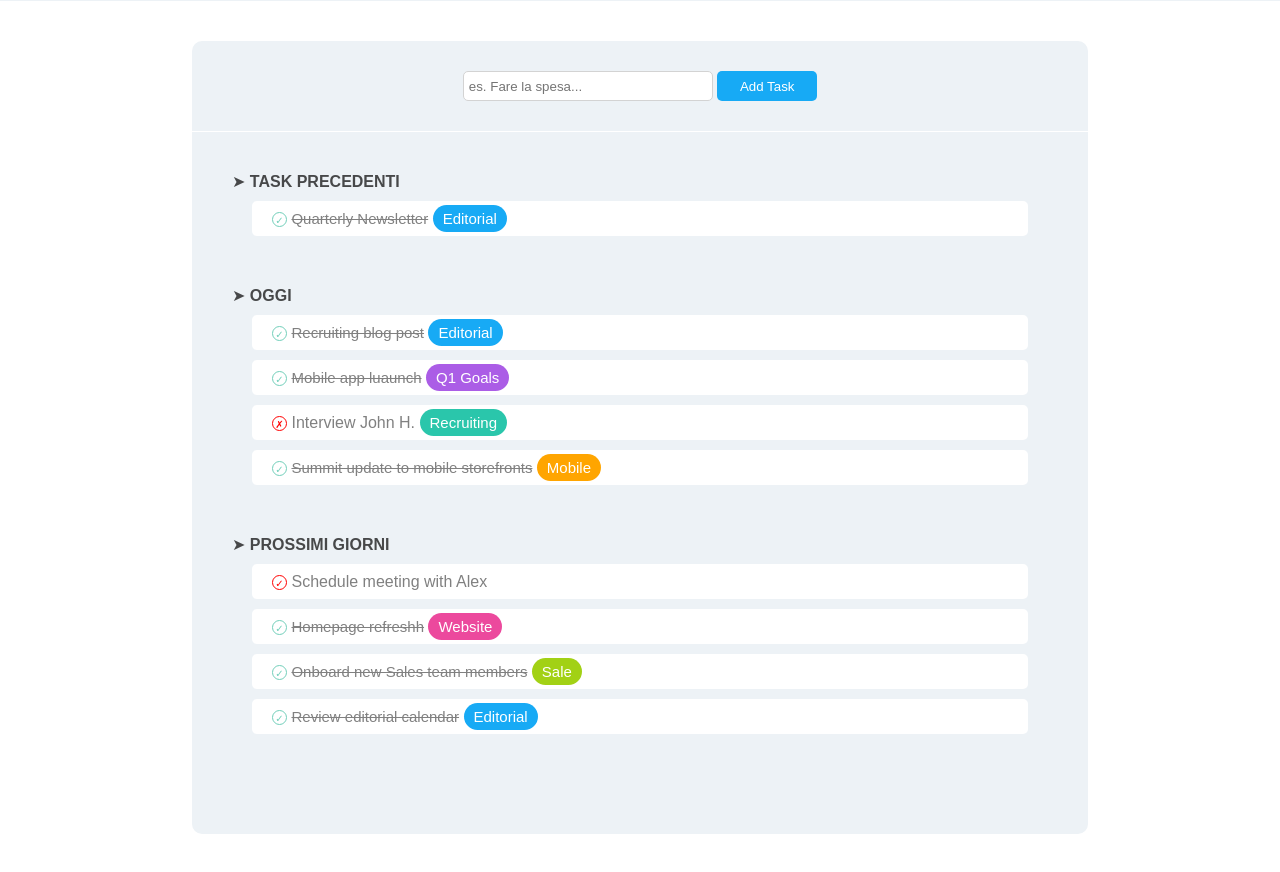
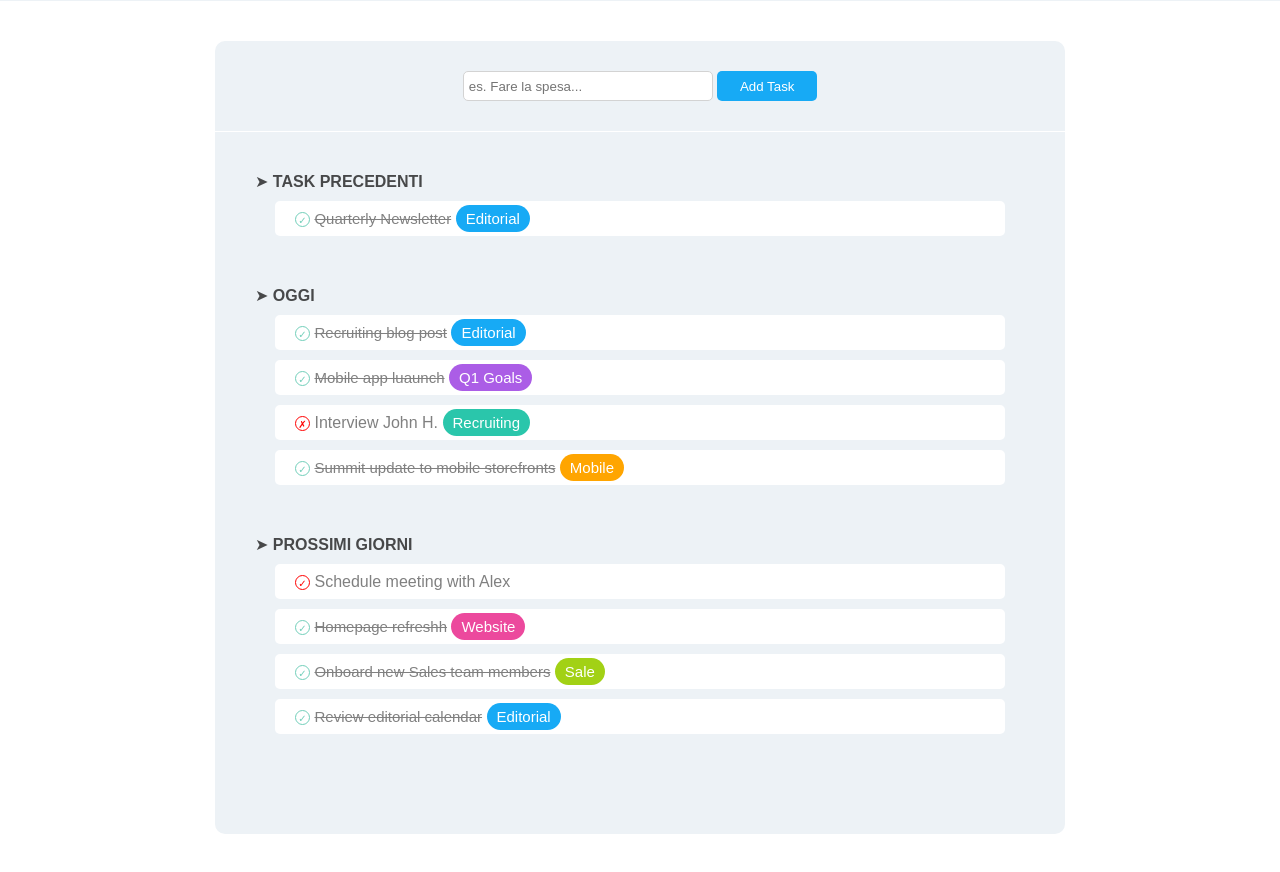
Before and after one commit to yleniapregnolato/html-css-toboolist, a plain HTML site: page index.html in a window 1280 px wide. Shown: the part 66-938 px from the top of the page. Drawn offline with Linux system fonts and the light colour scheme.

Commit message:
fix: container width

```diff
--- a/css/style.css
+++ b/css/style.css
@@ -17,7 +17,7 @@
 /* container */
 .container {
     background-color: #edf2f6;
-    width: 70%;
+    width: 850px;
     margin: 40px auto;
     text-align: center;
     border-radius: 10px;
```
